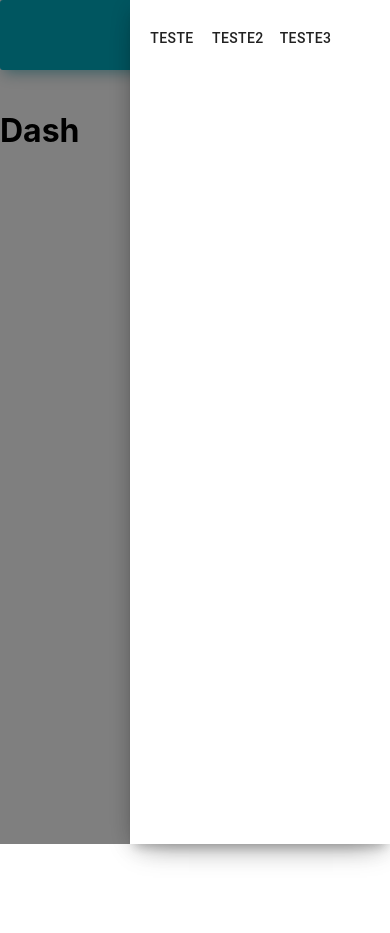
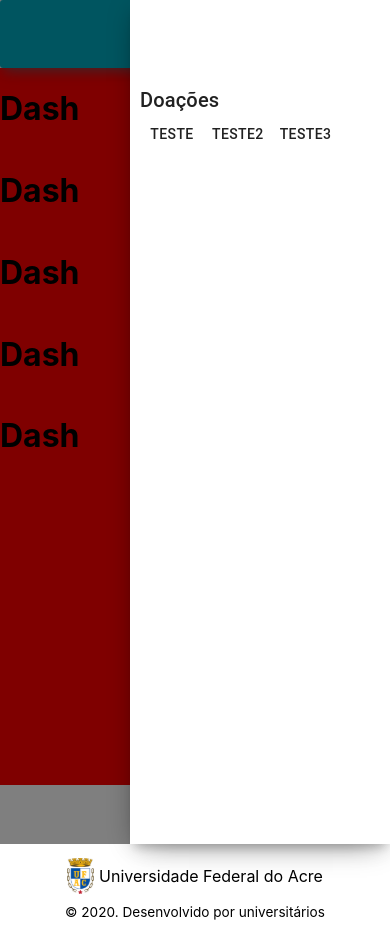
Before and after one commit to arkanttus/DoacoesUfac, a React (Create React App) app in the folder frontend/: page /dashboard in a window 390 px wide. Both pictures are taken after a click on the button 351 px from the left and 35 px from the top of the page. Before the commit the page ends 844 px from the top, so only its background shows below. Built offline with nearby package versions, Linux system fonts and the light colour scheme.

Commit message:
Frontend: Criado main do Dashboard para responsividade

```diff
--- a/frontend/src/Component/MaterialKit/NavBarHeader/headerStyle.js
+++ b/frontend/src/Component/MaterialKit/NavBarHeader/headerStyle.js
@@ -29,7 +29,8 @@ const headerStyle = {
     flexFlow: "row nowrap",
     justifyContent: "flex-start",
     position: "relative",
-    zIndex: "unset"
+    zIndex: "unset",
+    height: '8vh'
   },
   absolute: {
     position: "absolute",
--- a/frontend/src/Pages/Dashboard/Home.js
+++ b/frontend/src/Pages/Dashboard/Home.js
@@ -1,26 +1,24 @@
 import React from 'react';
+import { makeStyles } from '@material-ui/core/styles';
 import Grid from '@material-ui/core/Grid';
-import NavBar from '../../Component/MaterialKit/NavBarHeader/Header';
-import { Button } from '@material-ui/core';
 
-const Menu = (props) => {
-    return (
-        <>
-            <Button> teste</Button>
-            <Button> teste2</Button>
-            <Button> teste3</Button>
-        </>
-    )
-}
+const useStyles = makeStyles((theme) => ({
+    container: {
+        minHeight: '85vh',
+        flexWrap: 'initial',
+        flexDirection: 'column',
+        backgroundColor: 'red',
+    }
+}));
 
 export default function Home() {
+    const classes = useStyles();
     return(
-        <Grid container>
-            <NavBar
-            color="info"
-            rightLinks={
-                <Menu />
-            } />
+        <Grid container className={classes.container}>
+            <h1>Dash</h1>
+            <h1>Dash</h1>
+            <h1>Dash</h1>
+            <h1>Dash</h1>
             <h1>Dash</h1>
         </Grid>
     );
--- a/frontend/src/Pages/Dashboard/Index.js
+++ b/frontend/src/Pages/Dashboard/Index.js
@@ -1,15 +1,65 @@
 import React from 'react';
 import { Route, Switch } from 'react-router-dom';
+import NavBar from '../../Component/MaterialKit/NavBarHeader/Header';
+import { makeStyles } from '@material-ui/core/styles';
+import { Button } from '@material-ui/core';
+import InitialFooter from '../../Component/InitialFooter';
+import Typography from '@material-ui/core/Typography';
 
 //PAGES
 import Home from './Home';
 
+const useStyles = makeStyles((theme) => ({
+    main: {
+        marginTop: '8vh'
+    }
+}));
+
+const MenuLeft = (props) => {
+    const classes = useStyles()
+    return (
+        <>
+            <img src="images/Logo.svg" alt="logo" className="logo" />
+            <Typography variant="h6" className={classes.title}>
+                    Doações
+            </Typography>
+        </>
+    )
+}
+
+const Menu = (props) => {
+    return (
+        <>
+            <Button>teste</Button>
+            <Button>teste2</Button>
+            <Button>teste3</Button>
+        </>
+    )
+}
+
+
 export default function Dashboard() {
+    const classes = useStyles();
 
     return(
-        <Switch>
-            <Route path="/dashboard" component={Home} />
-        </Switch>
+        <div>
+            <NavBar
+            color="info"
+            fixed={true}
+            leftLinks={
+                <MenuLeft />
+            }
+            rightLinks={
+                <Menu />
+            } />
+            <main className={classes.main}>
+                <Switch>
+                    <Route path="/dashboard" component={Home} />
+                </Switch>
+                <InitialFooter/>
+            </main>
+        </div>
+
     );
 
 }
```
